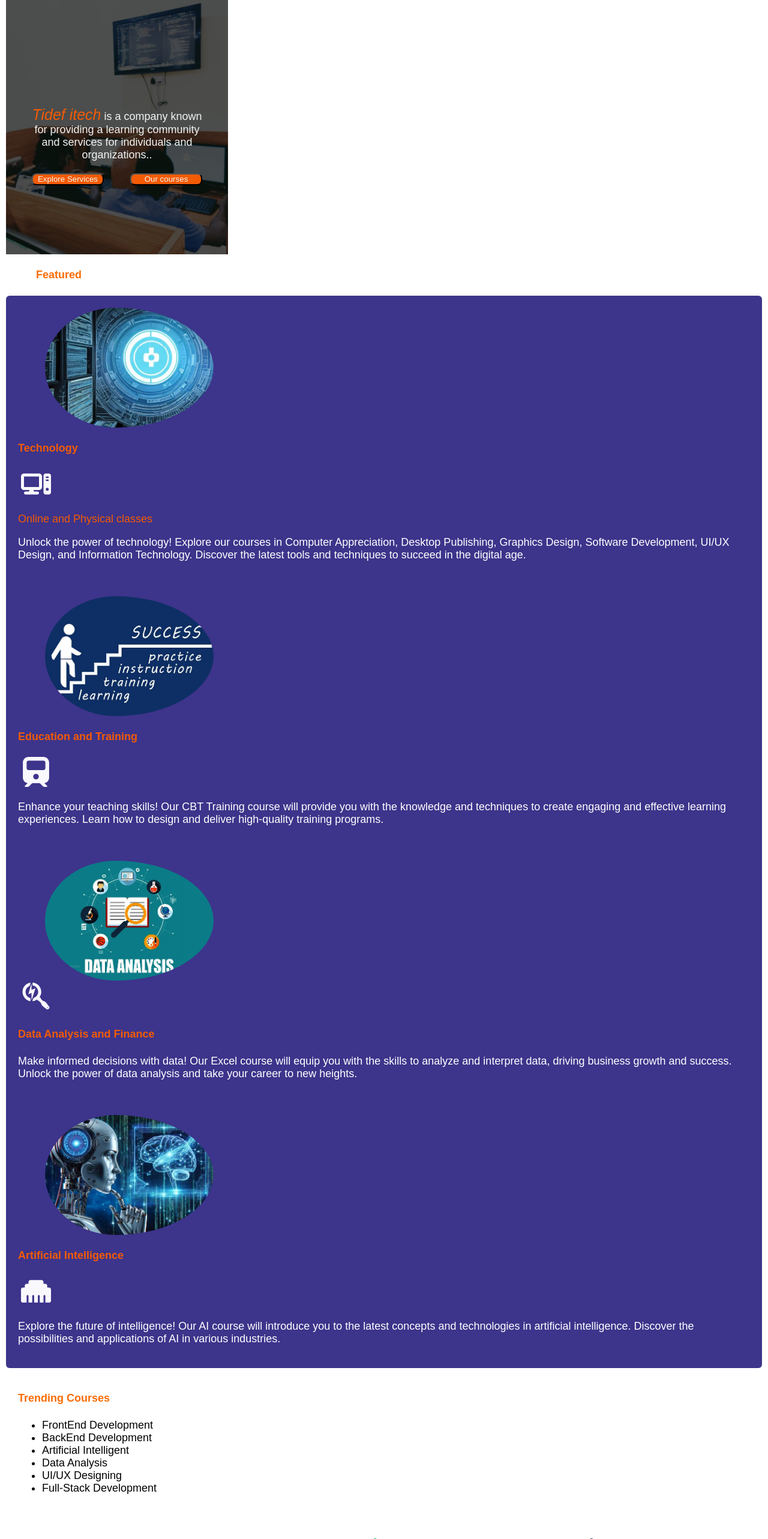
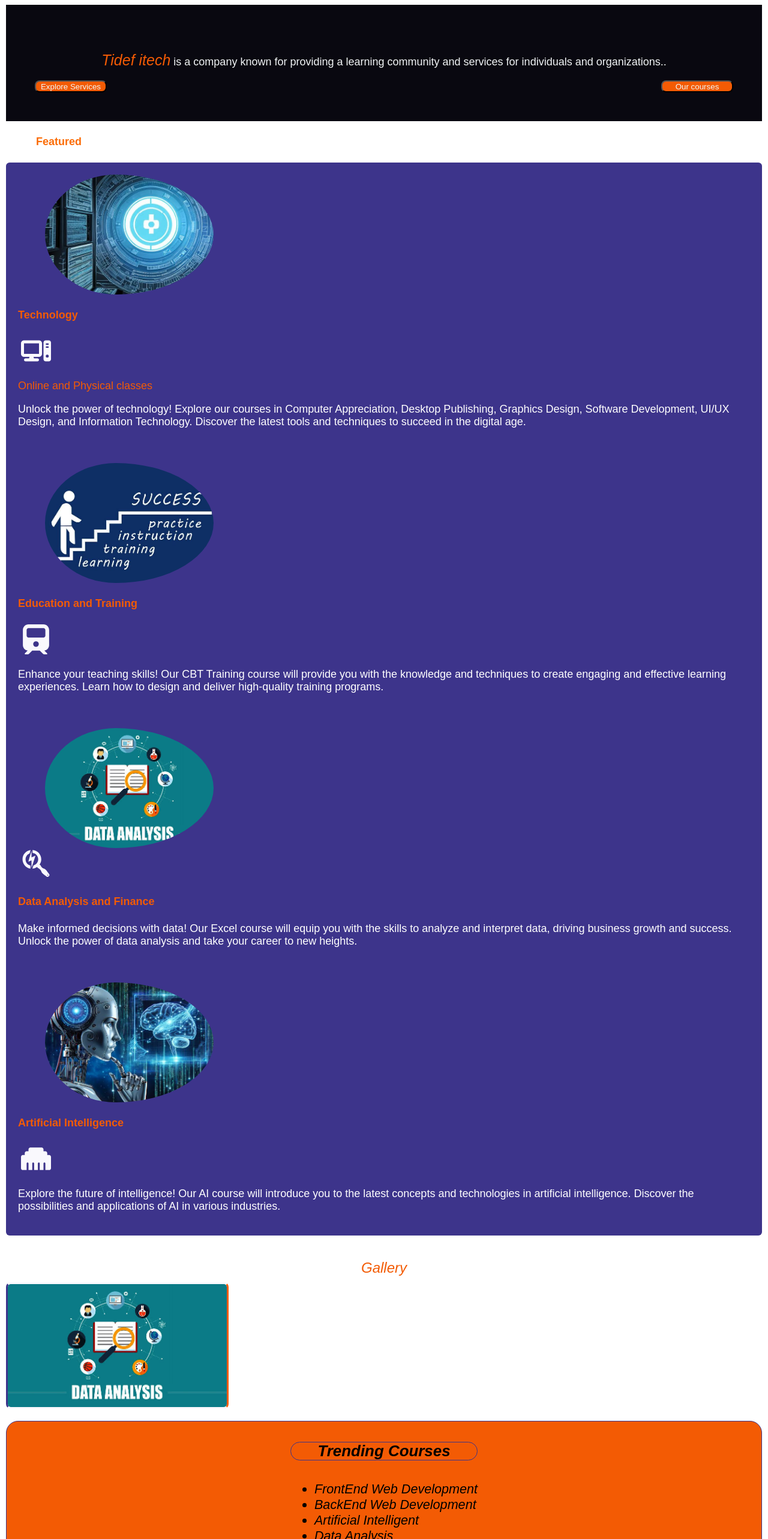
Before and after one commit to Wasem1209/Tidef-itech, a React (Vite) app in the folder frontend/: page / in a window 1280 px wide. Shown: the part 234-2800 px from the top of the page at 60% size. Built offline with nearby package versions, Linux system fonts and the light colour scheme.

Commit message:
up coming event and background color

```diff
--- a/frontend/src/components/About.jsx
+++ b/frontend/src/components/About.jsx
@@ -1,5 +1,5 @@
 import React from "react";
-import "./About.css"; // Ensure you style it professionally
+import "./About.css";
 
 
 const boardMembers = [
@@ -25,10 +25,17 @@
     },
 
     {
+      name: "Rapheal Oryiman",
+      title: "Operation Support/Developer",
+      image: "/images/devo.jpg"
+    },
+
+    {
       name: "Acham Kenneth Omadi",
       title: "Operations Support",
       image: "/images/Omadi.jpg",
     },
+
     {
         name: "Wasem Philip",
         title: "Chief Technology Officer",
@@ -40,7 +47,7 @@
   return (
     <div className="about-page">
         <p className="about-intro">
-  <strong><em>At Tidef I-tech,</em></strong>, we are committed to leveraging technology to drive innovation,
+  <strong><em>At Tidef I-tech,</em></strong> we are committed to leveraging technology to drive innovation,
   build successful careers, and provide top-tier digital services. Our goal is to
   advance society through technology, empowering individuals and businesses with
   the tools they need to thrive in the digital era.
--- a/frontend/src/components/Home.css
+++ b/frontend/src/components/Home.css
@@ -1,38 +1,9 @@
 .home-container {
-  margin-top: 20px;
-  display: flex;
-  text-align: justify;
-  justify-content: center;
-  position: relative;
-  background: url(../../public/images/htl.jpg);
-  padding: 35px;
-  height: 45vh;
-  width: 300px;
-  background-size: cover;
-  background-repeat: no-repeat;
-  align-items: center;
-  background-position: center center;
+  background-color: #090810;
 
   }
 
-  @media (max-width:400px){
-    .home-container {
-      margin-top: 20px;
-      display: flex;
-      background-position: center center;
-      text-align: justify;
-      position: relative;
-      background: url(../../public/images/htl.jpg);
-      padding: 35px;
-      min-height: 60vh;
-      justify-content: center;
-      background-repeat: no-repeat;
-      width: 300px;
-      background-size: cover;
-      align-items: center;
-      overflow: hidden;
-  }
-}
+
 
 @media (max-width: 600px) {
   .home-container{
@@ -46,7 +17,9 @@
     text-decoration: italic;
     text-shadow: #f35b04;
     filter: brightness(3px);
-    padding: 0.5rem;
+    padding: 3rem;
+    padding-top: 60px;
+    font-size: large;
   }
 
   .h1 {
@@ -59,10 +32,7 @@
   .cta-button {
     background-color: rgb(247, 245, 244);
     border-radius: 8px;
-    color: rgb(251, 108, 6);
-
-  }
-
+    color: rgb(251, 108, 6);}
 
 
   .content-box {
@@ -160,8 +130,20 @@
   }
 
   .trend {
-    color: rgb(251, 108, 6);
+    display: flex;
+    justify-content: center;
+    flex-wrap: wrap;
+    background-color: #f35b04;
+    border: 1px solid #3d348b;
+    border-radius: 20px;
+    font-style: italic;
+    font-size: larger;
+    transition: transform 0.3s ease, box-shadow 0.4s ease;
+  }
 
+  .trend:hover {
+   transform: translateY(-8px);
+    color: #f9f8fd;
   }
 
   .cha {
@@ -250,3 +232,84 @@
   margin-inline-start: 30px;
 
 }
+
+/* upcomingevent*/
+.upcomingeven-section {
+text-align: center;
+}
+
+.upcoming-container {
+  background-color: #f9f8fd;
+  display: flex;
+  flex-wrap: wrap;
+  font-size: 17px;
+  color: #04020e;
+  padding-top: 10px;
+  padding-left: 2rem;
+}
+
+.upcomingevent-t {
+  height: 300px;
+  list-style: none;
+  width: 310px;
+  box-shadow: 0px 4px 6px rgb(28, 19, 108);
+  border-radius: 8px;
+  text-align: center;
+  transition: transform 0.3s ease, box-shadow 0.3s ease;
+  max-width: calc(150vw - 150px);
+
+}
+
+
+.upcomingevent-t:hover{
+  transform: translateY(-5px);
+  color: #3d348b;
+}
+
+/*Reserve space for me */
+.boo {
+  display: flex;
+  width: 310px;
+  text-align: center;
+  border: solid #3d348b;
+  margin-top: 20px;
+  border-left-color:#009b1f ;
+  border-right-color: #f35b04;
+  font-size: 1.2rem;
+  margin-left: 30px;
+  border-radius: 5px;
+  background-color: #f9f8fd;
+  color: #000;
+  padding-left: 50px;
+  transition: transform 0.3s ease, box-shadow 0.3s ease;
+}
+
+.boo:hover {
+ transform: translateY(15px);
+}
+
+.galler {
+  display: flex;
+  align-items: center;
+  margin-bottom: 30px;
+}
+
+.galleri {
+  display: flex;
+  height: 205px;
+  border: solid #f9f8fd;
+  border-right-color: #f35b04;
+  border-left-color:#3d348b;
+  border-radius: 8px;
+  margin-bottom: 20px;
+}
+
+.gallery-title {
+  display: flex;
+  font-size: 1.5rem;
+  font-style: italic;
+  justify-content: center;
+  margin-bottom: 10px;
+  margin-top: 20px;
+  color: #f35b04;
+}
--- a/frontend/src/components/Home.jsx
+++ b/frontend/src/components/Home.jsx
@@ -1,8 +1,27 @@
 import React from "react";
 import { Link } from "react-router-dom"
-import { FaTelegram, FaEnvelope, FaCircleNotch, FaStackExchange, FaComputer, FaDesktop, FaTrain, FaAlignJustify, FaAvianex, FaAnchorCircleCheck, FaAndroid, FaRavelry, FaEthernet, FaDartLang, FaSearchengin} from 'react-icons/fa6';
+import {  FaComputer,  FaTrain,FaRavelry, FaEthernet, FaSearchengin} from 'react-icons/fa6';
 
-import "./Home.css"; // Link to your CSS file
+
+
+const items = [
+  {
+    title: "A special summer Bootscamp is coming up in July, 2025.",
+    name: "What to expert;",
+    frontend:"Front-end Web Development",
+    backend:"Back-end Web Development",
+    link:"",
+    Fullstack:"Full-stack Web Development",
+    analysis:"Data Analytics / Management",
+    cyber:"Cyber Security Science",
+  }
+
+
+
+]
+
+
+import "./Home.css";
 const Home = () => {
   return (
     <>
@@ -65,38 +84,72 @@
       Explore the future of intelligence! Our AI course will introduce you to the latest concepts and technologies in artificial intelligence. Discover the possibilities and applications of AI in various industries.</p>
       </div>
     </div>
-    <section className="top-c">
+
+    <section className="gallery">
+      <div className="gallery-title">Gallery</div>
+      <div className="gallery-container">
+        <img src="/images/tat.jpeg" alt="" className="galleri" />
+      </div>
+    </section>
+
+
+    <div className="trend">
+      <div className="tren">
       <h4 className="trend">Trending Courses</h4>
       <ul>
-        <li>FrontEnd Development</li>
-        <li>BackEnd Development</li>
+        <li>FrontEnd Web Development</li>
+        <li>BackEnd Web Development</li>
         <li>Artificial Intelligent</li>
         <li>Data Analysis</li>
         <li>UI/UX Designing</li>
         <li>Full-Stack Development</li>
       </ul>
-    </section>
+      </div>
+    </div>
 
 
      <section className="features">
+      <h2 style={{fontStyle:"italic"}}>We are known for;</h2>
      <div class="feature">
             <img src="/images/quick.png" alt="Feature" className="trust" />
-            <h3>Fast Performance</h3>
-            <p>Experience lightning-fast processing with our technology.</p>
+            <h3 style={{color:'#3d358b'}}>Fast Performance</h3>
+            <p>Experience lightning-fast processing with our technology services.</p>
         </div>
              <div className="feature">
               <img src="/images/shield.png" alt="security" className="security" />
               <h3 className="trust">Trusted</h3>
-              <p>Your data is protected with top-tier security measures.</p>
+              <p>Your data is protected with top-tier security measures during our cost of collaboration and partnership.</p>
             </div>
             <div class="feature">
             <img src="/images/piece.png" alt="Feature" className="trust" />
-            <h3>Easy Integration</h3>
+            <h3 style={{color:'#3d358b'}}>Easy Integration</h3>
             <p>Seamlessly connect with your existing workflow.</p>
         </div>
         {/* support */}
             </section>
 
+
+
+        <section className="upcomingeven-section" style={{marginBottom: "110px"}}>
+          <h2 className="upcomingevent"><span style={{color:'#f35b04'}}>Up</span> <span style={{color:'#3d348b'}}>Coming</span> <span style={{color:'#f35b04'}}>Events</span></h2>
+          <div className="upcoming-container">
+            {items.map((items, index) => (
+              <div className="upcomingevent-t" key={index}>
+                <h4>{items.title}</h4>
+                <p>{items.name}</p>
+                <p>{items.frontend}</p>
+                <p>{items.backend}</p>
+                <p>{items.Fullstack}</p>
+                <p>{items.analysis}</p>
+                <p>{items.cyber}</p>
+
+                </div>
+            ))}
+          </div>
+
+        <Link to="https://www.linkedin.com/in/tidef-itech-6877b1362/?trk=flagship3_open_to_hiring_creation_upsell&lipi=urn%3Ali%3Apage%3Ad_flagship3_profile_view_base%3B1eY4yYMAQ5eQiBHmDkUGQw%3D%3D"><button className=" boo">Reserve Space for Me</button></Link>
+
+        </section>
     </>
   );
 };
--- a/frontend/src/index.css
+++ b/frontend/src/index.css
@@ -6,12 +6,15 @@
   }
 
   header {
-    display: flex;
+    display: fixed;
+
     justify-content: space-between;
     align-items: center;
     background-color: #000000;
     padding: 10px 20px;
     color: white;
+    margin-left: -10px;
+    margin-right: -10px;
   }
 
   .logo-section {
@@ -20,8 +23,8 @@
     gap: 10px;
   }
   .logo {
-    width: 60px;
-    height: 60px;
+    width: 40px;
+    height: 40px;
     border-radius: 60%;
   }
   .branding h1 {
@@ -40,6 +43,8 @@
     padding: 20px;
     background-color: #020208;
     color: white;
+    margin-right: -10px;
+    margin-left: -10px;
   }
 
   .social-links {
@@ -116,9 +121,9 @@
 
   .menu {
     position: absolute;
-    top: 50px;
-    right: 20px;
-    margin-bottom: 20px;
+    top: 30px;
+    right: -6px;
+    margin-bottom: 10px;
   }
 
   .dropdown {
@@ -132,10 +137,10 @@
     border: none;
     padding: 9px 20px;
     cursor: pointer;
-    font-size: 1rem;
+    font-size: 1.6rem;
     border-radius: 5px;
     text-align: center;
-
+    padding-bottom: 0px;
 
   }
 
@@ -144,10 +149,11 @@
     display: none;
     position: absolute;
     top: 45px;
+    border: solid #3b5998;
     right: 0;
     background-color: #fff;
     min-width: 150px;
-    box-shadow: 0 4px 20px  rgb(251, 98, 3);
+    box-shadow: 0 4px 20px  rgb(7, 8, 94);
     z-index: 1000;
     border-radius: 5px;
   }
```
Also changed, not shown: frontend/public/images/devo.jpg (added).
